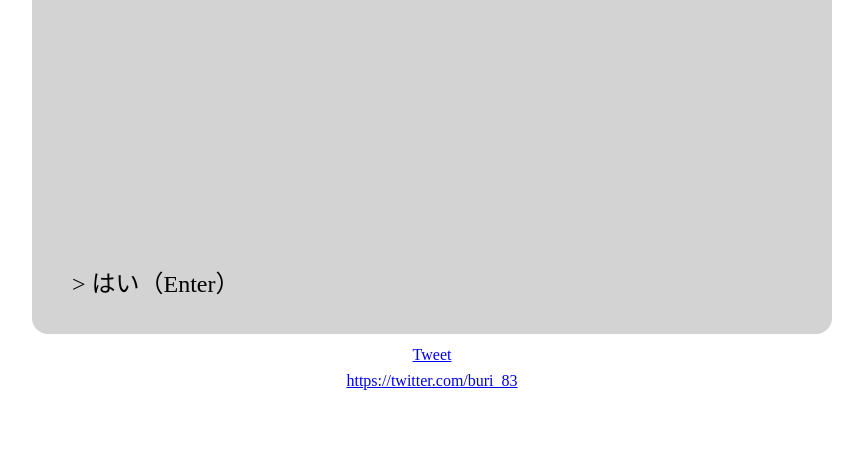
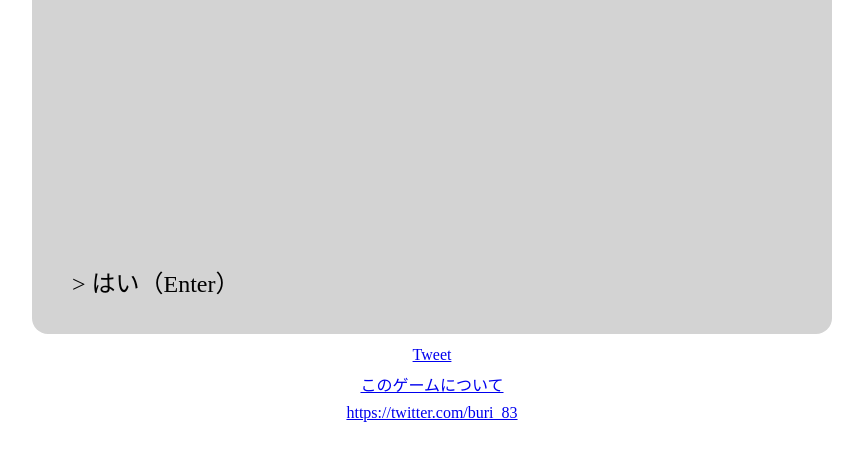
Before and after one commit to buri83/you-are-rng, a website: page index.html in a window 1280 px wide. Shown: the part 216-676 px from the top of the page, without its empty margins (208-1071 px from the left). Drawn offline with Linux system fonts and the light colour scheme.

Commit message:
add このゲームについて link

```diff
--- a/index.html
+++ b/index.html
@@ -185,7 +185,12 @@
                 >
                 <script async src="https://platform.twitter.com/widgets.js" charset="utf-8"></script>
             </div>
-            <div style="padding: 4px"><a href="https://twitter.com/buri_83">https://twitter.com/buri_83</a><br /></div>
+            <div style="padding: 4px">
+                <a href="https://github.com/buri83/you-are-rng/blob/master/README.md">このゲームについて</a>
+            </div>
+            <div style="padding: 4px">
+                <a href="https://twitter.com/buri_83">https://twitter.com/buri_83</a>
+            </div>
         </div>
     </body>
 </html>
```
Also changed, not shown: result.html (+4 -1 lines).
